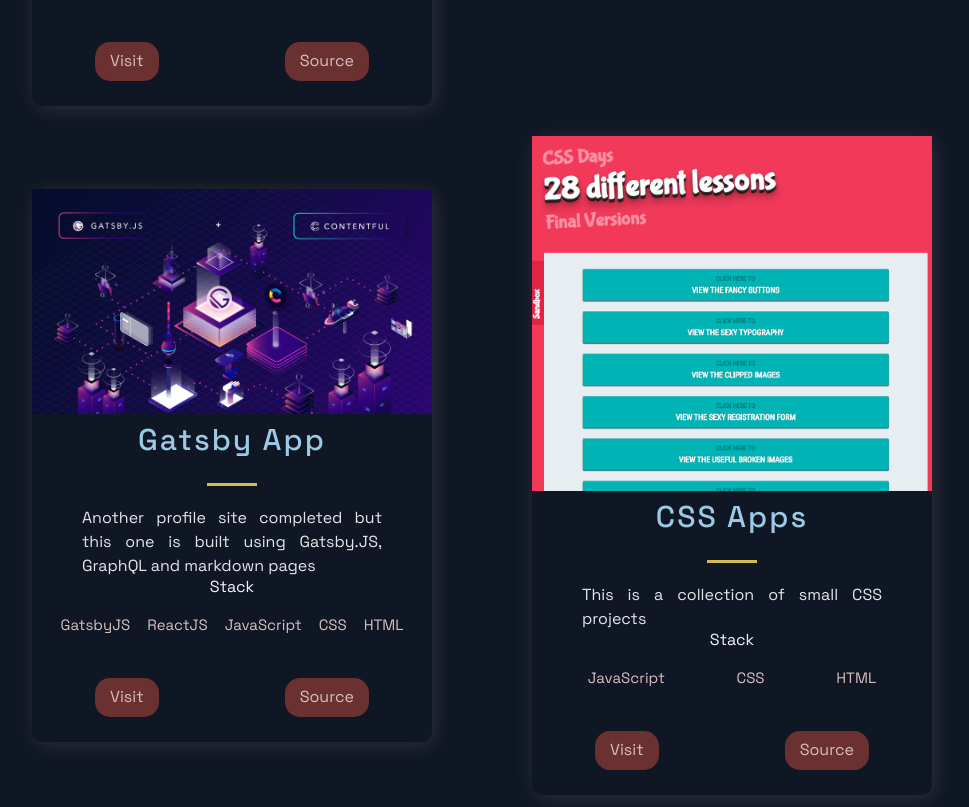
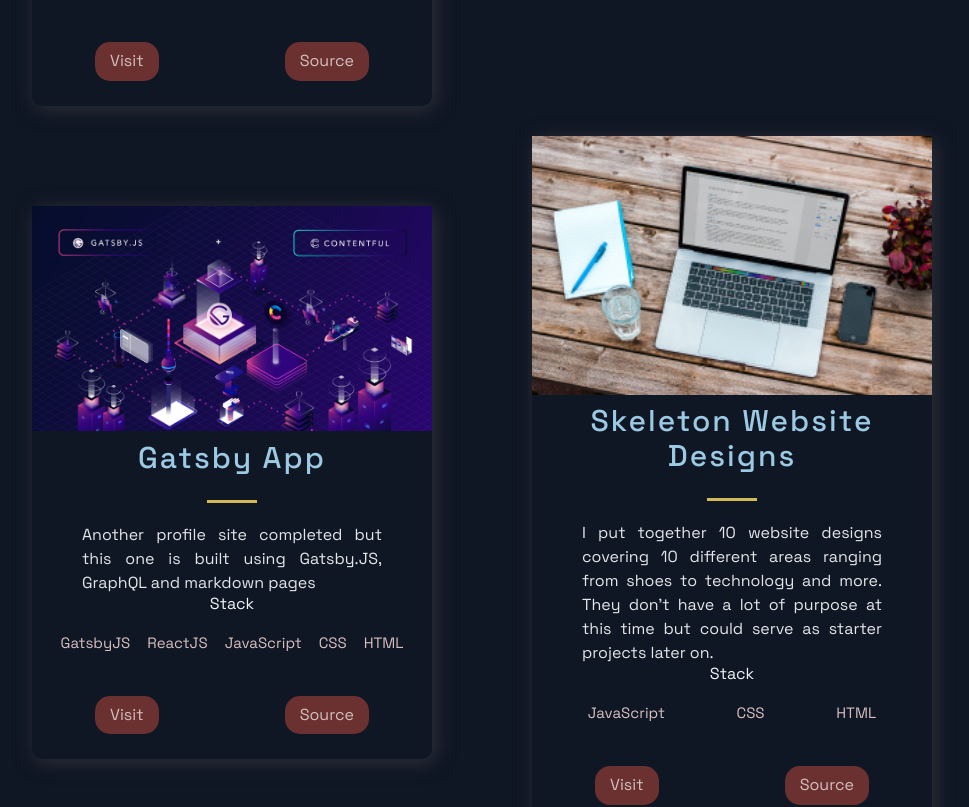
Before and after one commit to cutlerwater/MyPortfolio, a Next.js app: page / in a window 1280 px wide. Shown: the part 3920-4727 px from the top of the page, without its empty margins (158-1127 px from the left). Built offline with nearby package versions, Linux system fonts and the light colour scheme.

Commit message:
Add files via upload

```diff
--- a/src/constants/constants.js
+++ b/src/constants/constants.js
@@ -81,13 +81,24 @@
     id: 8,
   },
   {
+    title: 'Skeleton Website Designs',
+    description: "I put together 10 website designs covering 10 different areas ranging from shoes to technology and more.  They don't have a lot of purpose at this time but could serve as starter projects later on. ",
+      image: '/images/img-3.jpg',
+      tags: ['JavaScript', 'CSS', 'HTML'],
+    source: 'https://github.com/cutlerwater/automotive-car-design',
+    visit: 'https://cutlerwater-automotive-car-webdesign.netlify.app/',
+    name: 'Automotive Car Design',
+    id: 8,
+  },
+
+  {
     title: 'CSS Apps',
     description: "This is a collection of small CSS projects ",
       image: '/images/CSSProjects.PNG',
       tags: ['JavaScript', 'CSS', 'HTML'],
     source: 'https://github.com/cutlerwater/CSS-in-28-days',
     visit: 'https://cutlerwateritblog.com/WebProjects/CSSProjects/29daysofCSS/index.html',
-    id: 9
+    id: 10
   }
 ];
 
```
